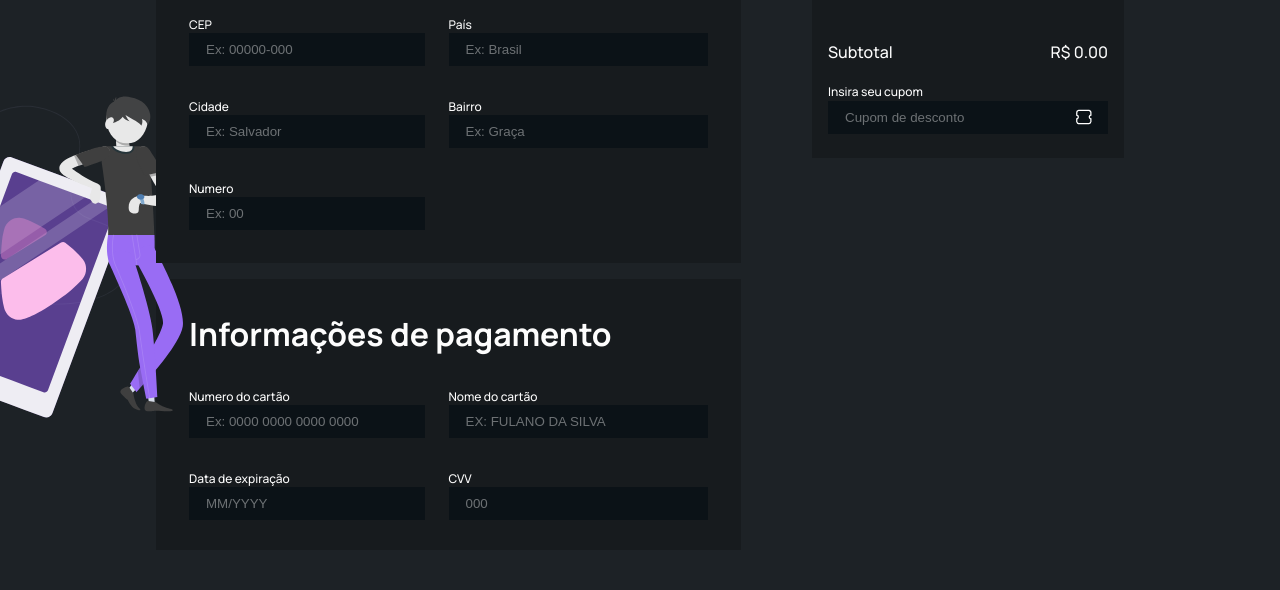
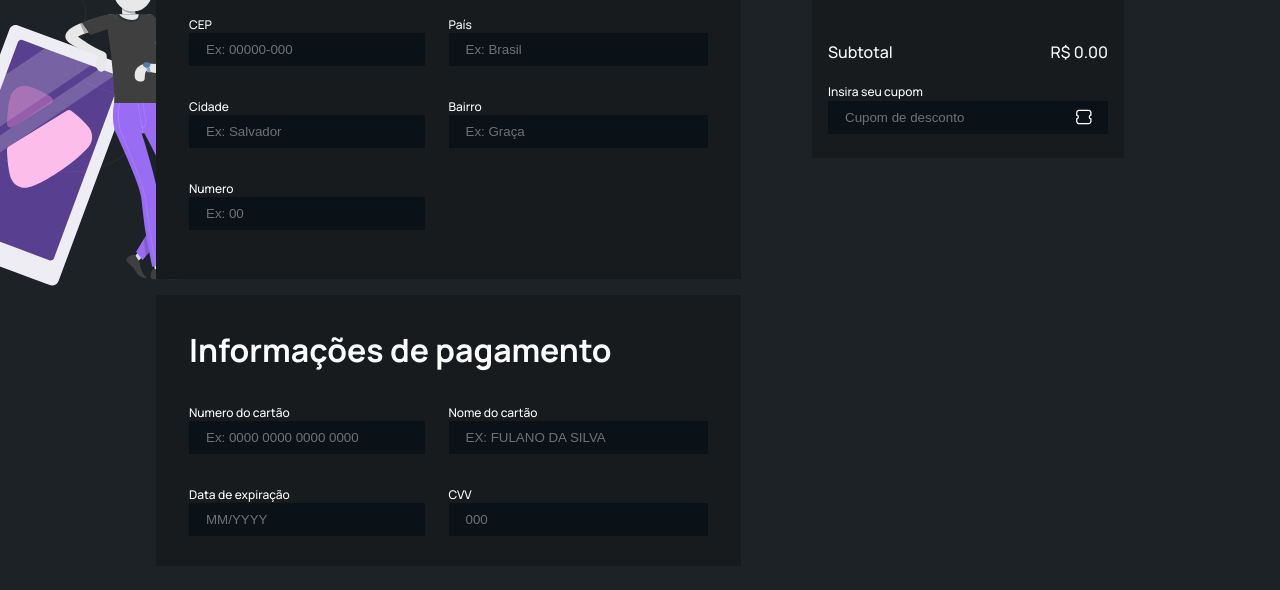
Before and after one commit to ramondorosario/Desafio2-Front-end, a plain HTML site: page Page02/index2.html in a window 1280 px wide. Shown: the part 479-1069 px from the top of the page. Drawn offline with Linux system fonts and the light colour scheme.

Commit message:
Correção: imagem de fundo da página 2 foi reajustada

```diff
--- a/Page02/index2.html
+++ b/Page02/index2.html
@@ -85,9 +85,9 @@
                             <input inputmode="numeric" placeholder="Ex: 00">
                             <span class="err" hidden>ERROR MENSAGE</span>
                         </label>
+                        <img src="../images/bag/Social Media.svg" class="background-page02" alt="Imagem de fundo">
                     </div>
                 </div>
-                <img src="../images/bag/Social Media.svg" class="background-page02" alt="Imagem de fundo">
                 <div class="payament-information">
                     <h2>Informações de pagamento</h2>
                     <div class="container">
--- a/Page02/style2.css
+++ b/Page02/style2.css
@@ -111,13 +111,14 @@ form .card-name input {
 
 /* Formatação imagem de fundo */
 .address {
+    display: flex;
     position: relative;
-    z-index: 1;
 }
 
 .background-page02 {
     position: absolute;
-    bottom: -140px;
-    left: -150px;
-    width: 400px
+    width: 400px;
+    left: -300px;
+    bottom: -50px;
+    z-index: -1;
 }
```
